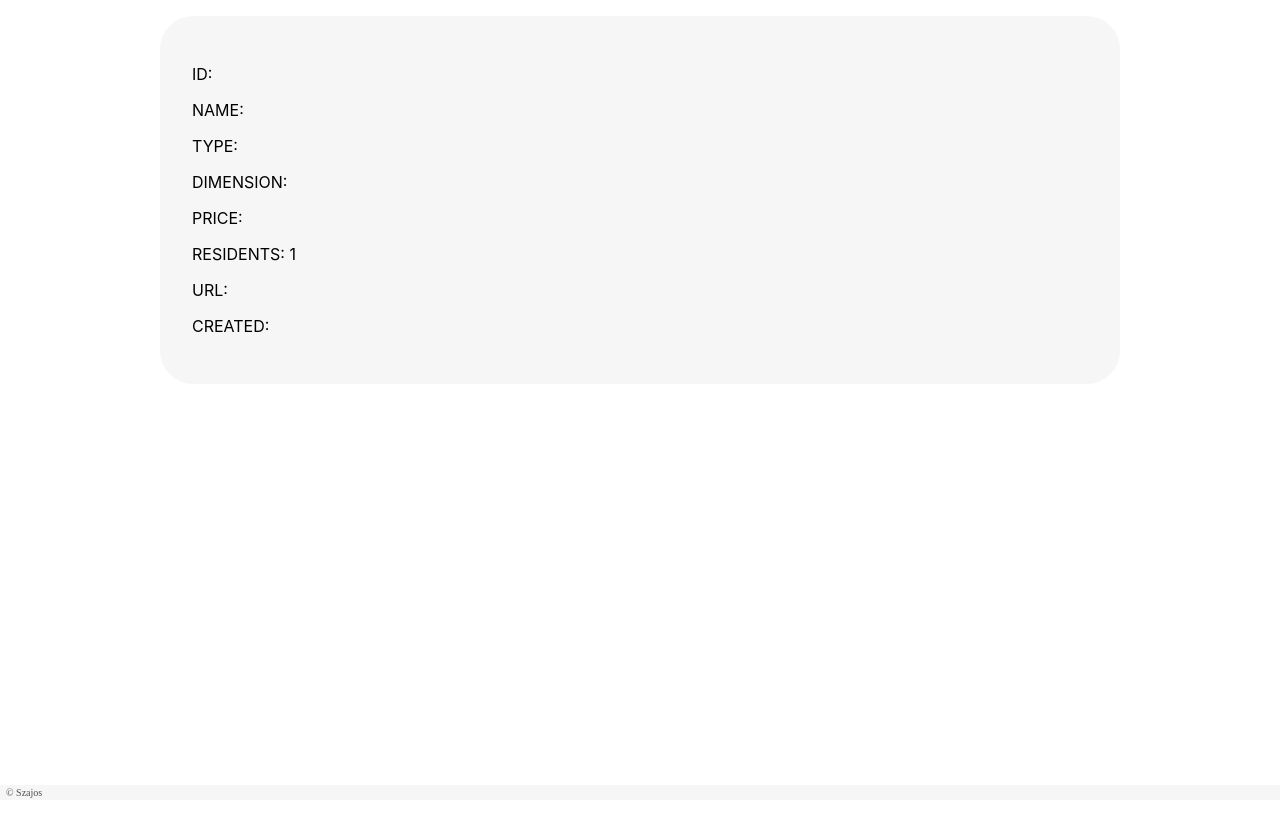
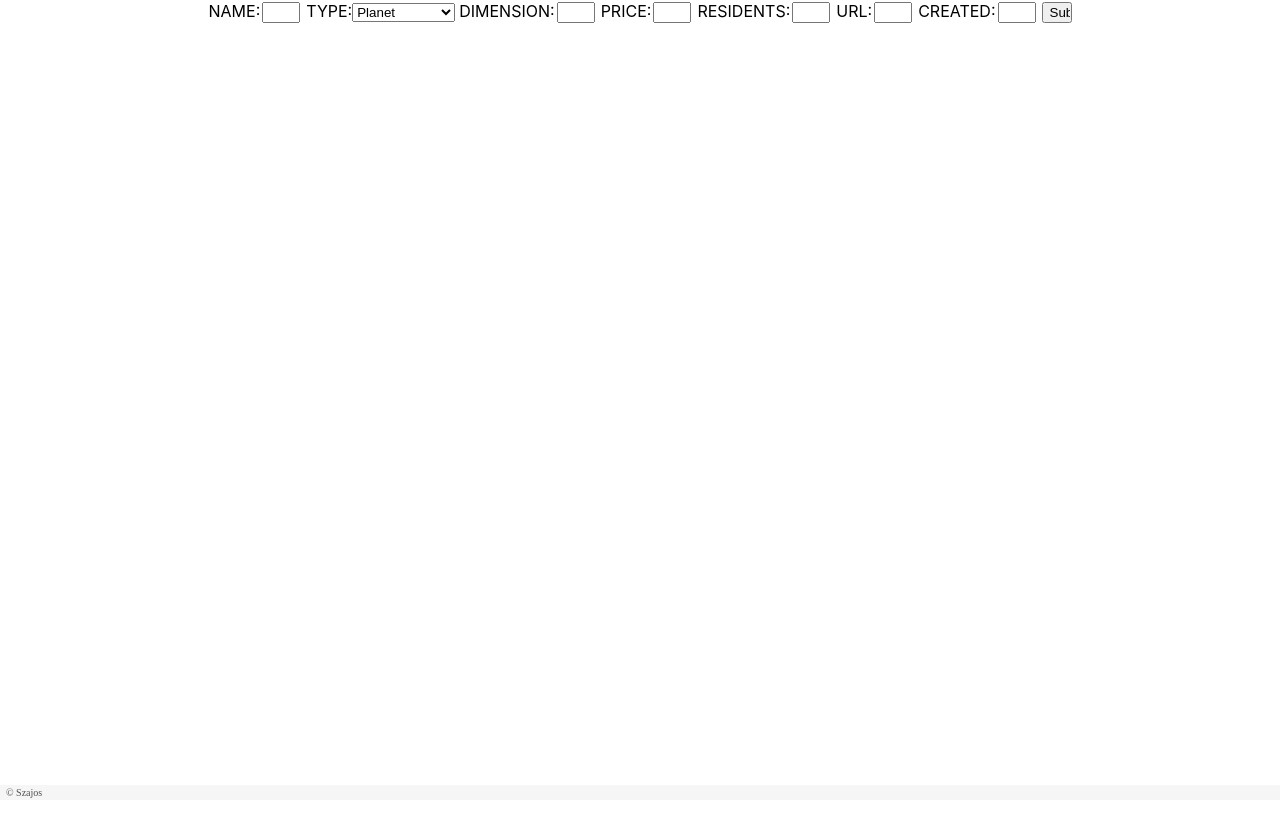
Before and after one commit to anetSzajo/cross-dimension-travel-app, a React (Create React App) app: page /place/1/update in a window 1280 px wide. Built offline with nearby package versions, Linux system fonts and the light colour scheme; no server answers.

Commit message:
Add create place form.

```diff
--- a/src/App.js
+++ b/src/App.js
@@ -10,9 +10,10 @@ import WelcomePage from './Components/WelcomePage/WelcomePage';
 import DashboardPage from './Components/DashboardPage/DashboardPage';
 import AboutApp from './Components/AboutApp/AboutApp';
 import Page404 from "./Components/Page404/Page404";
-
+import PlaceCreateForm from './Components/PlaceCreateForm/PlaceCreateForm';
 import './App.css';
 import PlaceById from "./Components/Place/PlaceById";
+import PlaceUpdateForm from "./Components/PlaceUpdateForm/PlaceUpdateForm";
 
 class App extends React.Component{
 
@@ -23,7 +24,9 @@ class App extends React.Component{
               <Switch>
                   <Route path="/dashboard"><DashboardPage /></Route>
                   <Route path="/aboutApp"><AboutApp /></Route>
-                  <Route path="/place/:placeid" component={PlaceById}/>
+                  <Route exact path="/place/create" component={PlaceCreateForm}/>
+                  <Route exact path="/place/:placeid" component={PlaceById}/>
+                  <Route path="/place/:id/update" component={PlaceUpdateForm}/>
                   <Route exact path="/"><WelcomePage /></Route>
                   <Route path="*" component={Page404} />
               </Switch>
--- /dev/null
+++ b/src/Components/PlaceCreateForm/PlaceCreateForm.js
@@ -0,0 +1,75 @@
+import React from 'react';
+
+import './placeCreateForm.css';
+
+class PlaceCreateForm extends React.Component{
+    state = {
+        name: '',
+        type: '',
+        dimension: '',
+        price: '',
+        residents: '',
+        url: '',
+        created: ''
+    }
+
+    handleInputChange = (event) => {
+        this.setState(
+            {[event.target.name]: event.target.value}
+        )
+    }
+
+    handleSelectChange = (event) => {
+        this.setState(
+            {
+                type: event.target.value
+            }
+        )
+    }
+
+    handleSubmit = (event) => {
+        console.log(this.state);
+        event.preventDefault();
+
+    }
+
+    render(){
+        return(
+            <div>
+                <form onSubmit={this.handleSubmit}>
+                    <label>NAME:
+                    <input type="text" name="name" value={this.state.name} onChange={this.handleInputChange}/>
+                    </label>
+                    <label>TYPE:
+                        <select value={this.state.type} onChange={this.handleSelectChange}>
+                            <option value="planet">Planet</option>
+                            <option value="cluster">Cluster</option>
+                            <option value="space station">Space station</option>
+                            <option value="microverse">Microverse</option>
+                            <option value="resort">Restort</option>
+                            <option value="tv">TV</option>
+                        </select>
+                    </label>
+                    <label>DIMENSION:
+                        <input type="text" name="dimension" value={this.state.dimension} onChange={this.handleInputChange}/>
+                    </label>
+                    <label>PRICE:
+                        <input type="number" name="price" value={this.state.price} onChange={this.handleInputChange}/>
+                    </label>
+                    <label>RESIDENTS:
+                        <input type="text" name="residents" value={this.state.residents} onChange={this.handleInputChange}/>
+                    </label>
+                    <label>URL:
+                        <input type="text" name="url" value={this.state.url} onChange={this.handleInputChange}/>
+                    </label>
+                    <label>CREATED:
+                        <input type="text" name="created" value={this.state.created} onChange={this.handleInputChange}/>
+                    </label>
+                    <input type="submit" name="submit" value="Submit" />
+                </form>
+            </div>
+        )
+    }
+}
+
+export default PlaceCreateForm;
--- /dev/null
+++ b/src/Components/PlaceUpdateForm/PlaceUpdateForm.js
@@ -0,0 +1,30 @@
+import React from "react";
+
+import PlaceCreateForm from "../PlaceCreateForm/PlaceCreateForm";
+
+class PlaceUpdateForm extends React.Component {
+
+    state = {
+        placeById: {}
+    }
+
+    componentDidMount() {
+        const placeId = this.props.match.params.placeid;
+
+        fetch('../database.json')
+            // .then(x => {console.log(x); return x})
+
+            .then(response => response.json())
+            .then(data => this.setState({
+                placeById: data.filter(place => ''+place.id === placeId)[0]
+            }))
+    }
+
+    render(){
+        return(
+            <PlaceCreateForm name={this.state.placeById.name} type={this.state.placeById.type} dimension={this.state.placeById.dimension} price={this.state.placeById.price} residents={[this.state.placeById.residents].length} url={this.state.placeById.url} created={this.state.placeById.created} />
+        )
+    }
+}
+
+export default PlaceUpdateForm;
```
Also changed, not shown: src/Components/PlaceCreateForm/placeCreateForm.css (added).
